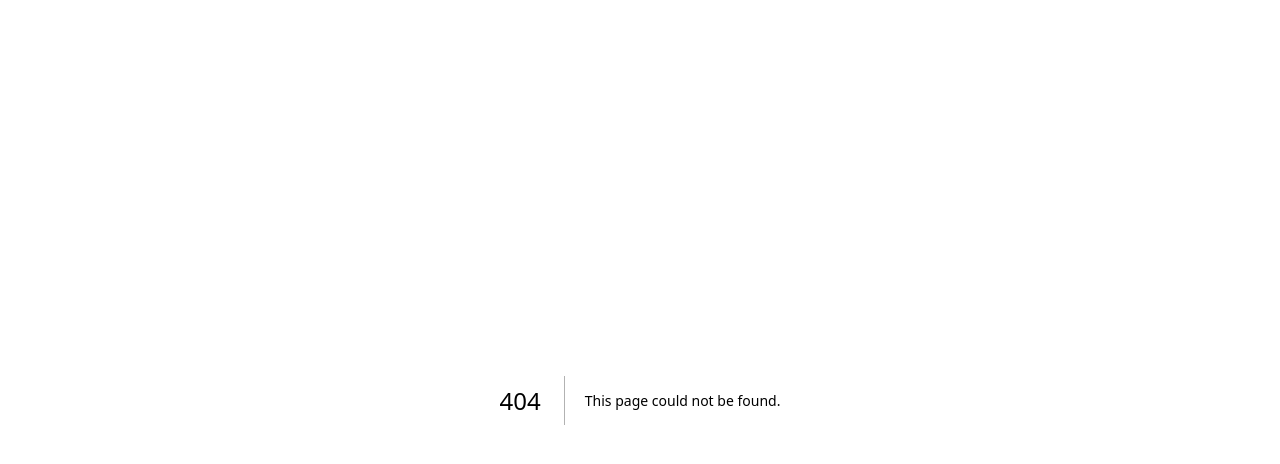
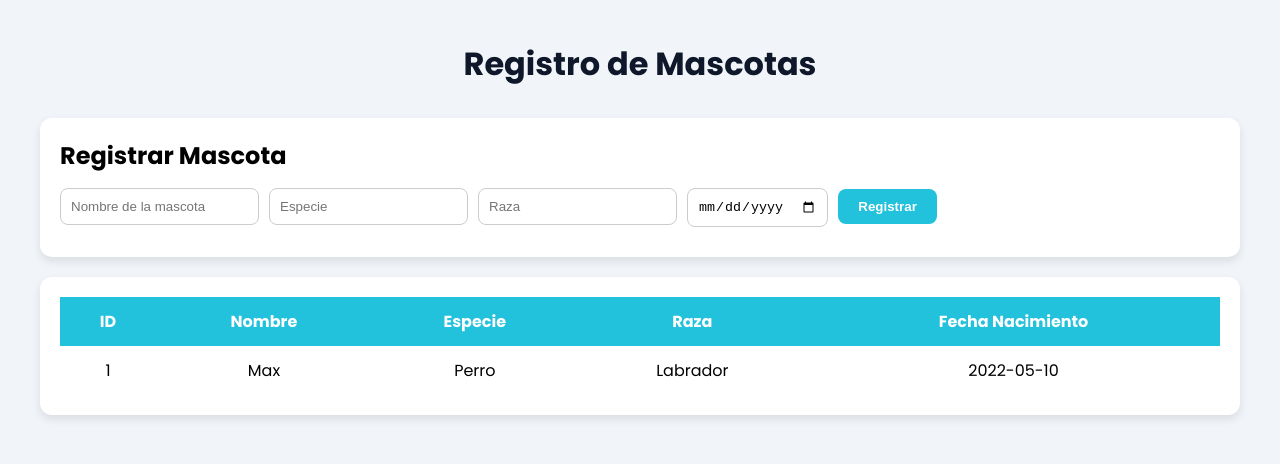
Before and after one commit to HilayGM/SaaS-veterinaria, a Next.js app in the folder frontend/: page /mascotas in a window 1280 px wide. Before the commit this address had no page. Shown: the top 464 px of the page. Built offline with nearby package versions, Linux system fonts and the light colour scheme.

Commit message:
Create MascotasPage for pet registration

```diff
--- /dev/null
+++ b/frontend/app/mascotas/page.tsx
@@ -0,0 +1,204 @@
+"use client";
+
+import { useState } from "react";
+
+export default function MascotasPage() {
+  const [mascotas, setMascotas] = useState([
+    {
+      id: 1,
+      nombre: "Max",
+      especie: "Perro",
+      raza: "Labrador",
+      fechaNacimiento: "2022-05-10",
+    },
+  ]);
+
+  const [nombre, setNombre] = useState("");
+  const [especie, setEspecie] = useState("");
+  const [raza, setRaza] = useState("");
+  const [fechaNacimiento, setFechaNacimiento] = useState("");
+
+  const registrarMascota = () => {
+    if (!nombre || !especie || !raza || !fechaNacimiento) {
+      alert("Completa todos los campos");
+      return;
+    }
+
+    const nuevaMascota = {
+      id: mascotas.length + 1,
+      nombre,
+      especie,
+      raza,
+      fechaNacimiento,
+    };
+
+    setMascotas([...mascotas, nuevaMascota]);
+
+    setNombre("");
+    setEspecie("");
+    setRaza("");
+    setFechaNacimiento("");
+  };
+
+  return (
+    <main
+      style={{
+        minHeight: "100vh",
+        background: "#f1f5f9",
+        padding: "40px",
+      }}
+    >
+      <h1
+        style={{
+          textAlign: "center",
+          marginBottom: "30px",
+          color: "#0f172a",
+        }}
+      >
+        Registro de Mascotas
+      </h1>
+
+      <div
+        style={{
+          background: "white",
+          padding: "20px",
+          borderRadius: "12px",
+          boxShadow: "0 4px 10px rgba(0,0,0,0.1)",
+          marginBottom: "20px",
+        }}
+      >
+        <h2 style={{ marginBottom: "15px" }}>
+          Registrar Mascota
+        </h2>
+
+        <input
+          type="text"
+          placeholder="Nombre de la mascota"
+          value={nombre}
+          onChange={(e) => setNombre(e.target.value)}
+          style={{
+            padding: "10px",
+            marginRight: "10px",
+            marginBottom: "10px",
+            border: "1px solid #ccc",
+            borderRadius: "8px",
+          }}
+        />
+
+        <input
+          type="text"
+          placeholder="Especie"
+          value={especie}
+          onChange={(e) => setEspecie(e.target.value)}
+          style={{
+            padding: "10px",
+            marginRight: "10px",
+            marginBottom: "10px",
+            border: "1px solid #ccc",
+            borderRadius: "8px",
+          }}
+        />
+
+        <input
+          type="text"
+          placeholder="Raza"
+          value={raza}
+          onChange={(e) => setRaza(e.target.value)}
+          style={{
+            padding: "10px",
+            marginRight: "10px",
+            marginBottom: "10px",
+            border: "1px solid #ccc",
+            borderRadius: "8px",
+          }}
+        />
+
+        <input
+          type="date"
+          value={fechaNacimiento}
+          onChange={(e) => setFechaNacimiento(e.target.value)}
+          style={{
+            padding: "10px",
+            marginRight: "10px",
+            marginBottom: "10px",
+            border: "1px solid #ccc",
+            borderRadius: "8px",
+          }}
+        />
+
+        <button
+          onClick={registrarMascota}
+          style={{
+            padding: "10px 20px",
+            background: "#22c1dc",
+            color: "white",
+            border: "none",
+            borderRadius: "8px",
+            cursor: "pointer",
+            fontWeight: "bold",
+          }}
+        >
+          Registrar
+        </button>
+      </div>
+
+      <div
+        style={{
+          background: "white",
+          padding: "20px",
+          borderRadius: "12px",
+          boxShadow: "0 4px 10px rgba(0,0,0,0.1)",
+          overflowX: "auto",
+        }}
+      >
+        <table
+          style={{
+            width: "100%",
+            borderCollapse: "collapse",
+          }}
+        >
+          <thead>
+            <tr
+              style={{
+                background: "#22c1dc",
+                color: "white",
+              }}
+            >
+              <th style={{ padding: "12px" }}>ID</th>
+              <th style={{ padding: "12px" }}>Nombre</th>
+              <th style={{ padding: "12px" }}>Especie</th>
+              <th style={{ padding: "12px" }}>Raza</th>
+              <th style={{ padding: "12px" }}>Fecha Nacimiento</th>
+            </tr>
+          </thead>
+
+          <tbody>
+            {mascotas.map((mascota) => (
+              <tr key={mascota.id}>
+                <td style={{ padding: "12px", textAlign: "center" }}>
+                  {mascota.id}
+                </td>
+
+                <td style={{ padding: "12px", textAlign: "center" }}>
+                  {mascota.nombre}
+                </td>
+
+                <td style={{ padding: "12px", textAlign: "center" }}>
+                  {mascota.especie}
+                </td>
+
+                <td style={{ padding: "12px", textAlign: "center" }}>
+                  {mascota.raza}
+                </td>
+
+                <td style={{ padding: "12px", textAlign: "center" }}>
+                  {mascota.fechaNacimiento}
+                </td>
+              </tr>
+            ))}
+          </tbody>
+        </table>
+      </div>
+    </main>
+  );
+}
```
